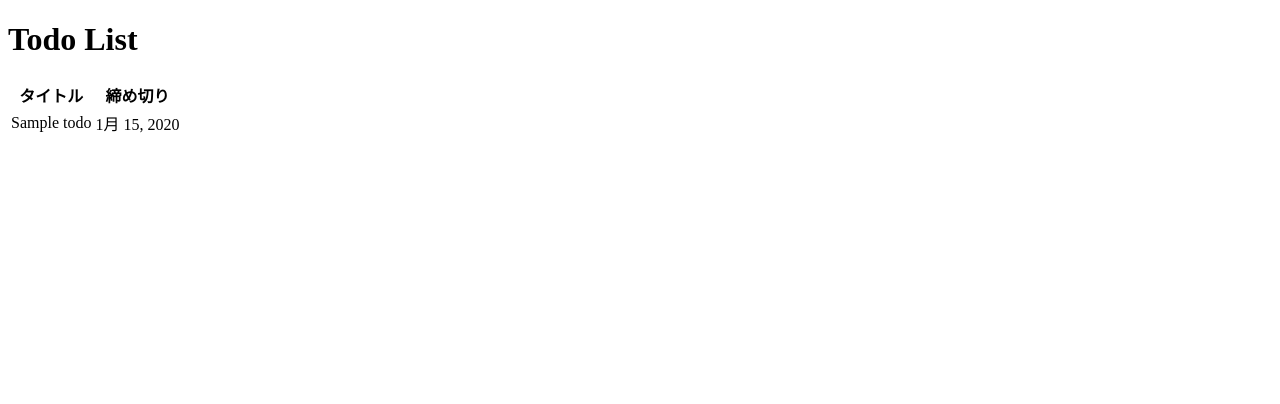
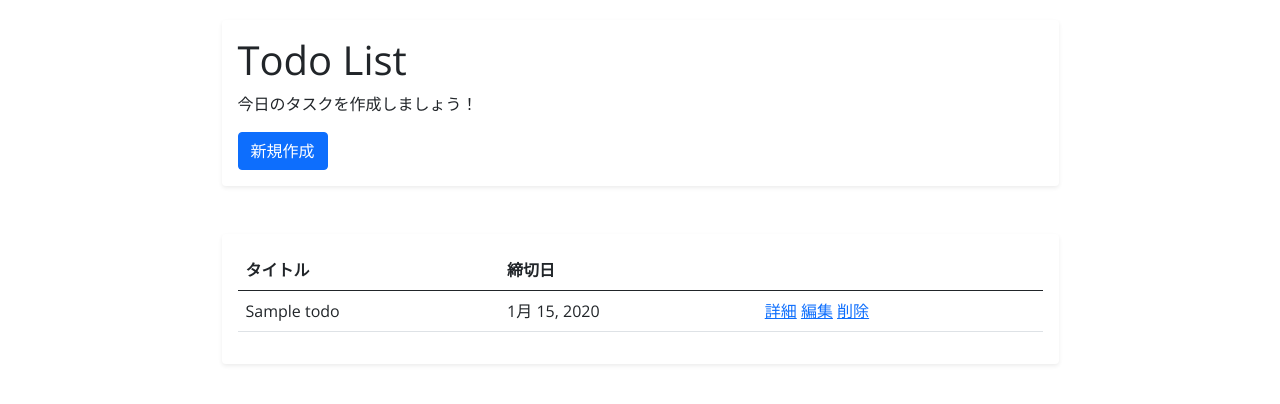
Before and after one commit to unohayato/django_todolist, a Django app: page / in a window 1280 px wide. Shown: the top 404 px of the page. Run offline with Django 3.2, Linux system fonts and the light colour scheme; tables that the repository leaves empty hold one stand-in row (values such as "Sample post").

Commit message:
とりあえず完成

```diff
--- /dev/null
+++ b/app/templates/app/base.html
@@ -0,0 +1,32 @@
+<!DOCTYPE html>
+<html lang="ja">
+<head>
+    <meta charset="UTF-8">
+    <meta http-equiv="X-UA-Compatible" content="IE=edge">
+    <meta name="viewport" content="width=device-width, initial-scale=1.0">
+    <title>Todo List</title>
+    <link href="https://cdn.jsdelivr.net/npm/bootstrap@5.0.0-beta1/dist/css/bootstrap.min.css" rel="stylesheet" integrity="sha384-giJF6kkoqNQ00vy+HMDP7azOuL0xtbfIcaT9wjKHr8RbDVddVHyTfAAsrekwKmP1" crossorigin="anonymous">
+    <link rel="preconnect" href="https://fonts.googleapis.com">
+    <link rel="preconnect" href="https://fonts.gstatic.com" crossorigin>
+    <link href="https://fonts.googleapis.com/css2?family=Open+Sans:wght@300;400&display=swap" rel="stylesheet">
+    <style>
+        body{
+            padding-top: 20px;
+            font-family: 'Open Sans', sans-serif;
+        }
+    </style>
+</head>
+<body>
+    <div class="container">
+        <div class="w-75 mx-auto">
+            <div class="shadow-sm p-3 mb-5 bg-white rounded">
+                {% block header %}
+                {% endblock header %}
+            </div>
+
+            {% block content %}
+            {% endblock content %}
+        </div>
+      </div>
+</body>
+</html>
--- a/app/templates/app/todo_list.html
+++ b/app/templates/app/todo_list.html
@@ -1,19 +1,19 @@
-<!DOCTYPE html>
-<html lang="ja">
-<head>
-  <meta charset="UTF-8">
-  <meta http-equiv="X-UA-Compatible" content="IE=edge">
-  <meta name="viewport" content="width=device-width, initial-scale=1.0">
-  <title>Todo List</title>
-</head>
-<body>
+{% extends 'app/base.html' %}
+
+{% block header %}
     <h1>Todo List</h1>
+    <p>今日のタスクを作成しましょう！</p>
+    <a class="btn btn-primary" href="{% url 'create' %}">新規作成</a>
+{% endblock header %}
 
-<table>
+{% block content %}
+<div class="shadow-sm p-3 mb-5 bg-white rounded">
+    <table class="table">
         <thead>
             <tr>
             <th scope="col">タイトル</th>
-        <th scope="col">締め切り</th>
+            <th scope="col">締切日</th>
+            <th scope="col"></th>
             </tr>
         </thead>
         <tbody>
@@ -21,9 +21,15 @@
         <tr>
             <td>{{ task.title }}</td>
             <td>{{ task.deadline }}</td>
+            <td>
+                <a href="{% url 'detail' task.pk %}">詳細</a>
+                <a href="{% url 'update' task.pk %}">編集</a>
+                <a href="{% url 'delete' task.pk %}">削除</a>
+            </td>
         </tr>
         {% endfor %}
         </tbody>
     </table>
-</body>
-</html>
+</div>
+
+{% endblock content %}
--- a/app/urls.py
+++ b/app/urls.py
@@ -4,4 +4,8 @@
 from . import views
 urlpatterns = [
     path('', views.TodoList.as_view(), name="list"),
+    path('detail/<int:pk>', views.TodoDetail.as_view(), name="detail"),
+    path('create/', views.TodoCreate.as_view(), name="create"),
+    path("update/<int:pk>", views.TodoUpdate.as_view(), name="update"),
+    path("delete/<int:pk>", views.TodoDelete.as_view(), name="delete"),
 ]
--- a/app/views.py
+++ b/app/views.py
@@ -1,5 +1,6 @@
 from django.shortcuts import render
-from django.views.generic import ListView
+from django.urls import reverse_lazy
+from django.views.generic import ListView, DetailView, CreateView, UpdateView, DeleteView
 from .models import Todo
 
 # Create your views here.
@@ -7,3 +8,22 @@
 class TodoList(ListView):
   model = Todo
   context_object_name = "tasks"
+
+class TodoDetail(DetailView):
+  model = Todo
+  context_object_name = "task"
+
+class TodoCreate(CreateView):
+  model = Todo
+  fields = "__all__"
+  success_url = reverse_lazy("list")
+
+class TodoUpdate(UpdateView):
+  model = Todo
+  fields = "__all__"
+  success_url = reverse_lazy("list")
+
+class TodoDelete(DeleteView):
+    model = Todo
+    context_object_name = "task"
+    success_url = reverse_lazy("list")
```
Also changed, not shown: app/templates/app/todo_confirm_delete.html (added, +13 -0 lines), app/templates/app/todo_detail.html (added, +16 -0 lines), app/templates/app/todo_form.html (added, +15 -0 lines). Lines whose indentation alone changed are shown as unchanged.
